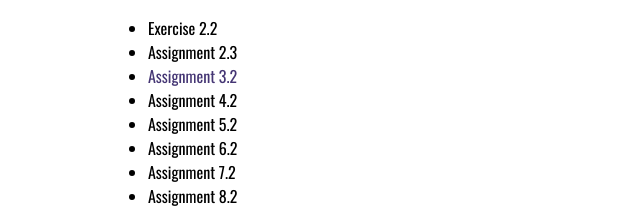
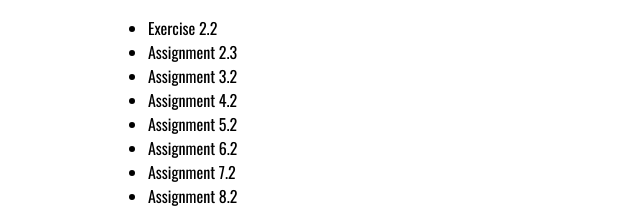
Before and after one commit to evelinacoding/web-231, a plain HTML site: page index.html in a window 1280 px wide. Shown: the part 291-515 px from the top of the page, 0-640 px from the left. Drawn offline with nearby package versions, Linux system fonts and the light colour scheme.

Commit message:
Initial commit.

```diff
--- a/index.html
+++ b/index.html
@@ -17,7 +17,7 @@
             <ul>
                 <li>Exercise 2.2</li>
                 <li>Assignment 2.3</li>
-                <li><a href="week-3/zepeda-temp-conversion.html">Assignment 3.2</a></li>
+                <li><a href="week-3/zepeda-temp-conversion.html"></a>Assignment 3.2</li>
                 <li>Assignment 4.2</li>
                 <li>Assignment 5.2</li>
                 <li>Assignment 6.2</li>
```
